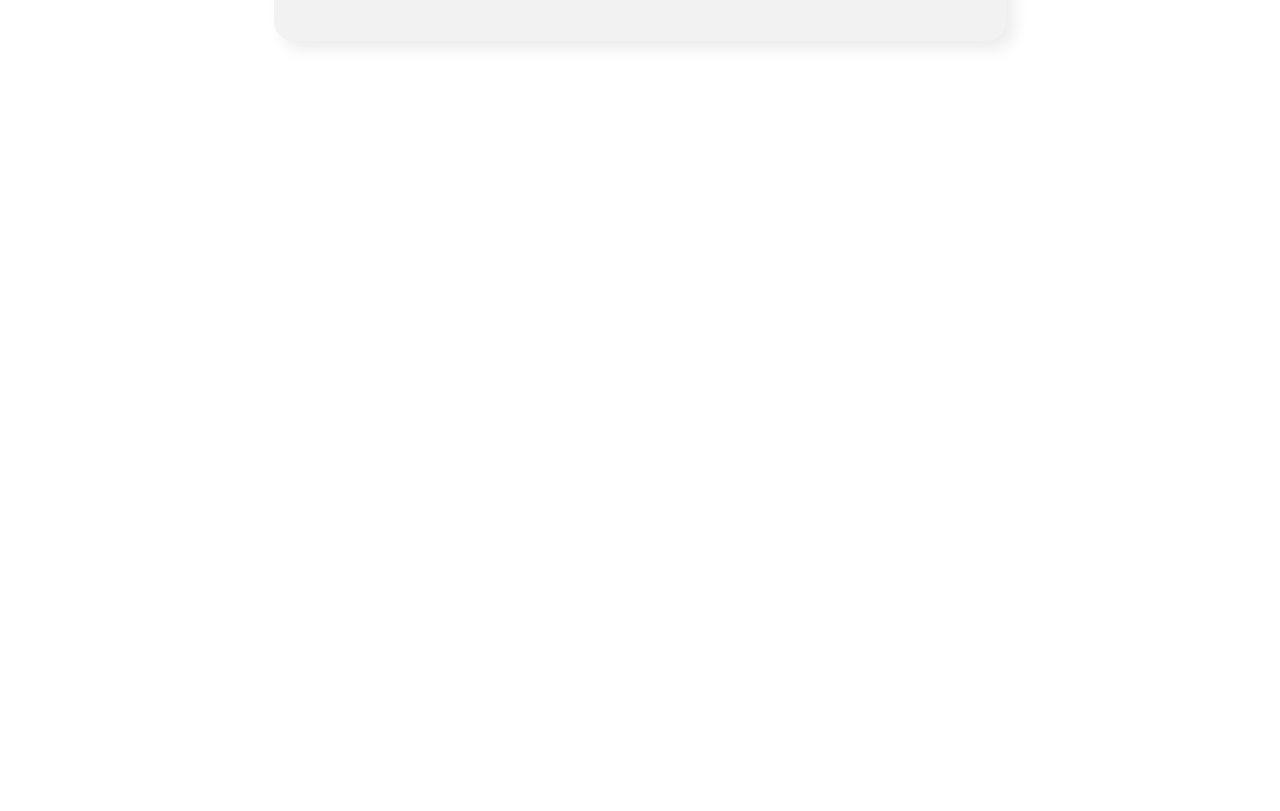
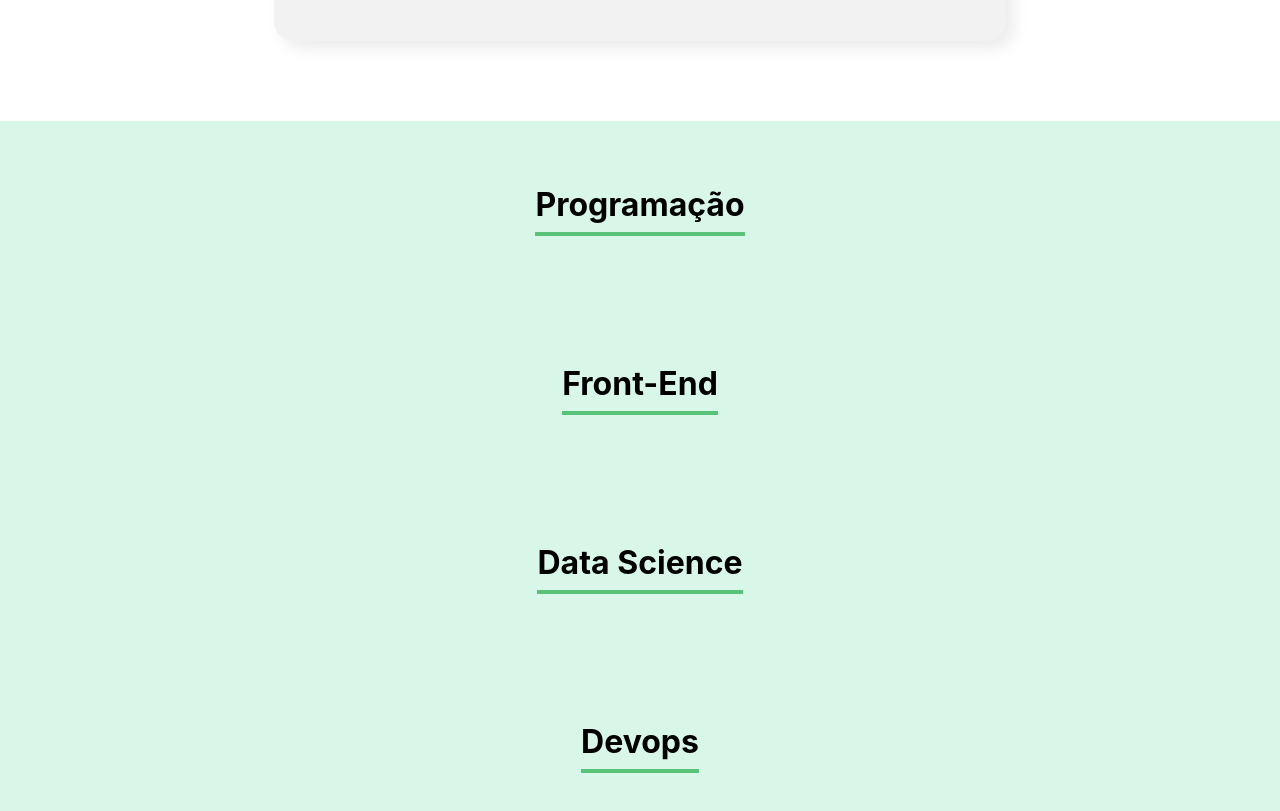
Before and after one commit to rodolfoghi/organo-react, a React (Create React App) app: page / in a window 1280 px wide. Shown: the part 1380-2191 px from the top of the page. Before the commit the page ends 1501 px from the top, so only its background shows below. Built offline with nearby package versions, Linux system fonts and the light colour scheme.

Commit message:
Cap. 04 - Criando o componente Time

```diff
--- a/src/App.js
+++ b/src/App.js
@@ -1,6 +1,7 @@
 import { useState } from "react";
 import Banner from "./componentes/Banner/Banner";
 import Formulario from "./componentes/Formulario";
+import Time from "./componentes/Time";
 
 function App() {
   const [colaboradores, setColaboradores] = useState([])
@@ -12,8 +13,14 @@ function App() {
   return (
     <div className="App">
       <Banner />
+
       <Formulario
         aoColaboradorCadastrado={aoNovoColaboradorAdicionado} />
+
+      <Time nome="Programação" />
+      <Time nome="Front-End" />
+      <Time nome="Data Science" />
+      <Time nome="Devops" />
     </div>
   );
 }
--- /dev/null
+++ b/src/componentes/Time/Time.css
@@ -0,0 +1,12 @@
+.time {
+    text-align: center;
+    padding: 32px;
+    background-color: #D9F7E9;
+}
+
+.time h3 {
+    font-size: 32px;
+    border-bottom: 4px solid #57C278;
+    display: inline-block;
+    padding-bottom: 8px;
+}
--- /dev/null
+++ b/src/componentes/Time/index.js
@@ -0,0 +1,11 @@
+import './Time.css'
+
+const Time = (props) => {
+    return (
+        <section className='time'>
+            <h3>{props.nome}</h3>
+        </section>
+    );
+}
+
+export default Time
```
